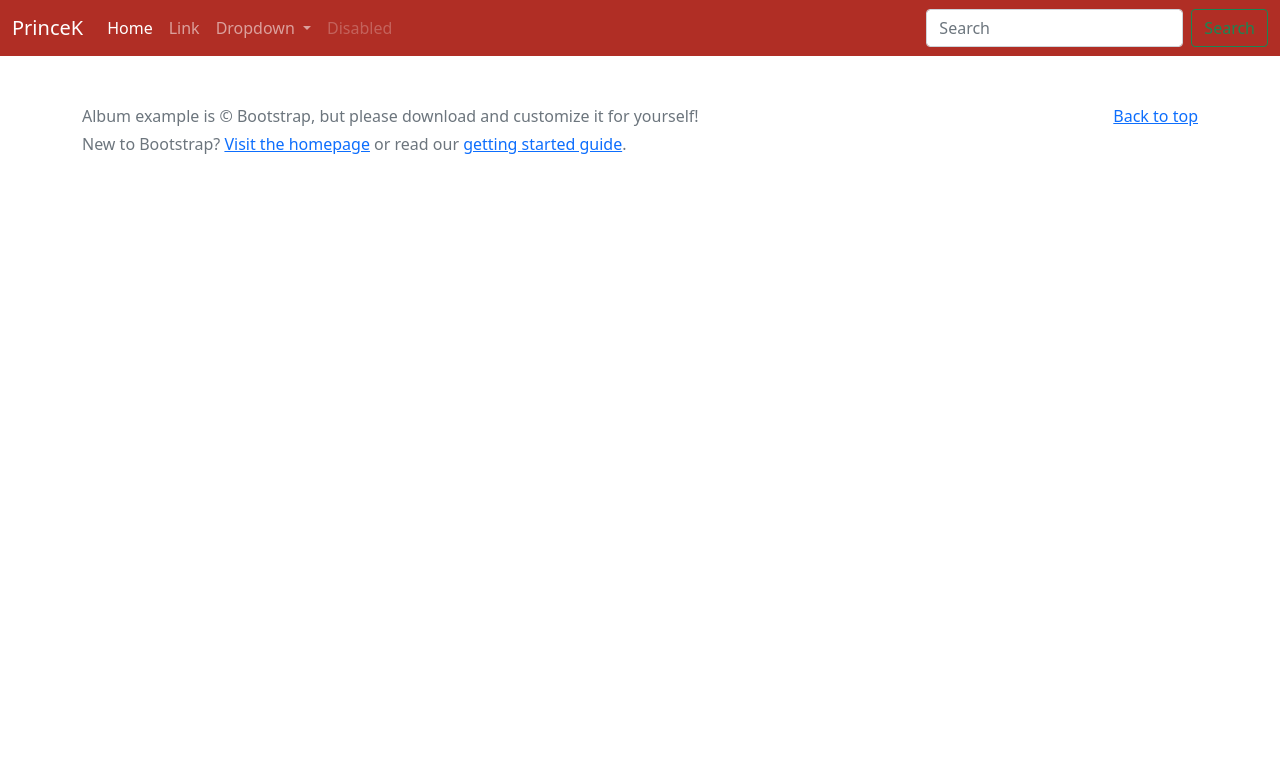
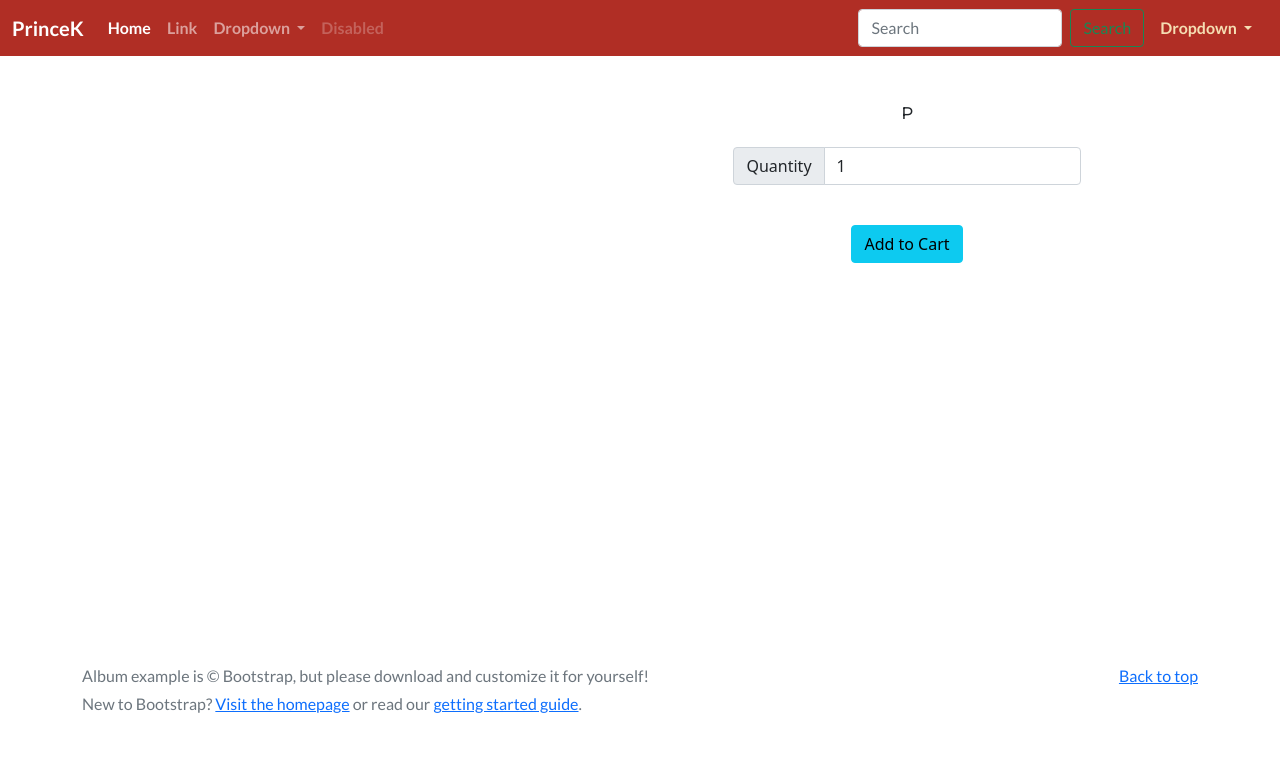
Before and after one commit to clarence89/E-Commerce, a PHP site: page /product.php?id=1 in a window 1280 px wide. Shown: the top 763 px of the page. Run offline with PHP 8.4, Linux system fonts and the light colour scheme; data that the repository does not hold is empty.

Commit message:
Finished Index.php ,category.php, and product.php

```diff
--- a/Template/footer.php
+++ b/Template/footer.php
@@ -1,4 +1,4 @@
-<footer class="text-muted py-5">
+<footer style="font-family: Lato; font-size:1em;" class="text-muted py-5">
 <div class="container">
   <p class="float-end mb-1">
     <a href="#">Back to top</a>
--- a/Template/navbar.php
+++ b/Template/navbar.php
@@ -8,8 +8,12 @@
     <link href="https://unpkg.com/tailwindcss@^2/dist/tailwind.min.css" rel="stylesheet">
 </head>
 <link rel="canonical" href="https://getbootstrap.com/docs/5.0/examples/album/">
+<link rel="preconnect" href="https://fonts.gstatic.com">
+<link href="https://fonts.googleapis.com/css2?family=Lato:ital,wght@0,100;0,300;0,400;0,700;1,100;1,300;1,400;1,700&family=Montserrat:ital,wght@0,300;1,300&display=swap" rel="stylesheet">
+<link href="https://fonts.googleapis.com/css2?family=Lato:ital,wght@1,700&family=Montserrat:ital,wght@0,300;1,300&display=swap" rel="stylesheet">
 <link href="https://cdn.jsdelivr.net/npm/bootstrap@5.0.0-beta1/dist/css/bootstrap.min.css" rel="stylesheet" integrity="sha384-giJF6kkoqNQ00vy+HMDP7azOuL0xtbfIcaT9wjKHr8RbDVddVHyTfAAsrekwKmP1" crossorigin="anonymous">
 <style>
+
     .bd-placeholder-img {
         font-size: 1.125rem;
         text-anchor: middle;
@@ -53,7 +57,7 @@
 <link href="carousel.css" rel="stylesheet">
 
 <body>
-    <nav class="navbar navbar-expand-lg navbar-dark" style="background-color: rgb(176, 46, 37);">
+    <nav class="navbar navbar-expand-lg navbar-dark" style="font-family: Lato; font-weight:600; background-color: rgb(176, 46, 37);">
         <div class="container-fluid">
             <a class="navbar-brand" href="#">PrinceK</a>
             <button class="navbar-toggler" type="button" data-bs-toggle="collapse" data-bs-target="#navbarSupportedContent" aria-controls="navbarSupportedContent" aria-expanded="false" aria-label="Toggle navigation">
@@ -88,7 +92,56 @@
                     <input class="form-control me-2" type="search" placeholder="Search" name="category" aria-label="Search">
                     <button class="btn btn-outline-success" type="submit">Search</button>
                 </form>
+                <div class="nav-item dropdown">
+                        <a style="color:wheat" class="nav-link dropdown-toggle" href="#" id="navbarDropdown" role="button" data-bs-toggle="dropdown" aria-expanded="false">
+                            Dropdown
+                        </a>
+                        <ul class="dropdown-menu" aria-labelledby="navbarDropdown">
+                            <li><a class="dropdown-item" data-bs-toggle="modal" data-bs-target="#exampleModal" href="#">Login</a></li>
+                            <li><a class="dropdown-item" href="#">Another action</a></li>
+                            <li>
+                                <hr class="dropdown-divider">
+                            </li>
+                            <li><a class="dropdown-item " href="#">Something else here</a></li>
+                        </ul>
+                    </div>
+
             </div>
         </div>
 
     </nav>
+
+
+<!-- Modal -->
+<div class="modal fade" id="exampleModal" tabindex="-1" aria-labelledby="exampleModalLabel" aria-hidden="true">
+  <div class="modal-dialog">
+    <div class="modal-content">
+      <div class="modal-header">
+        <h5 class="modal-title" id="exampleModalLabel">Modal title</h5>
+        <button type="button" class="btn-close" data-bs-dismiss="modal" aria-label="Close"></button>
+      </div>
+      <div class="modal-body">
+      <form>
+  <div class="mb-3">
+    <label for="exampleInputEmail1" class="form-label">Email address</label>
+    <input type="email" class="form-control" id="exampleInputEmail1" aria-describedby="emailHelp">
+    <div id="emailHelp" class="form-text">We'll never share your email with anyone else.</div>
+  </div>
+  <div class="mb-3">
+    <label for="exampleInputPassword1" class="form-label">Password</label>
+    <input type="password" class="form-control" id="exampleInputPassword1">
+  </div>
+  <div class="mb-3 form-check">
+    <input type="checkbox" class="form-check-input" id="exampleCheck1">
+    <label class="form-check-label" for="exampleCheck1">Check me out</label>
+  </div>
+  <button type="submit" class="btn btn-primary">Submit</button>
+</form>
+      </div>
+      <div class="modal-footer">
+        <button type="button" class="btn btn-secondary" data-bs-dismiss="modal">Close</button>
+        <button type="button" class="btn btn-primary">Save changes</button>
+      </div>
+    </div>
+  </div>
+</div>
--- a/carousel.css
+++ b/carousel.css
@@ -21,7 +21,7 @@
   bottom: 3rem;
   z-index: 10;
 }
-center{
+center {
   height: 32rem;
 }
 /* Declare heights because of positioning of img element */
@@ -34,7 +34,6 @@ center{
   left: 0;
   height: 32rem;
 }
-
 
 /* MARKETING CONTENT
 -------------------------------------------------- */
@@ -49,11 +48,10 @@ center{
 }
 /* rtl:begin:ignore */
 .marketing .col-lg-4 p {
-  margin-right: .75rem;
-  margin-left: .75rem;
+  margin-right: 0.75rem;
+  margin-left: 0.75rem;
 }
 /* rtl:end:ignore */
-
 
 /* Featurettes
 ------------------------- */
@@ -67,9 +65,8 @@ center{
   font-weight: 300;
   line-height: 1;
   /* rtl:remove */
-  letter-spacing: -.05rem;
+  letter-spacing: -0.05rem;
 }
-
 
 /* RESPONSIVE CSS
 -------------------------------------------------- */
--- a/product.php
+++ b/product.php
@@ -1,8 +1,45 @@
-<?php include "Template/navbar.php" ?>
+<?php
+include "Template/navbar.php";
+
+include "database.php";
+?>
 
 <main>
+    <div class="container mt-4 mb-4">
+        <div class="row">
+            <?php
+            $query = "SELECT * FROM `products` WHERE `id` = ?";
+            $stmt =   $conn->prepare($query);
+            $id = $_GET['id'];
+            $stmt->bind_param("i", $id);
+            $stmt->execute();
+            $result = $stmt->get_result();
+            $user = $result->fetch_object();
+            echo '
+            <div class="row">
+            <div class="col-sm-6"><img src="' . $user->prodimage . '"/></div>
+            <div class="col-sm-6  d-flex align-self-center justify-content-center  ">
+            <center>
+           <h1 class="m-4" style="font-family: Lato;color:rgb(176, 46, 37);"> ' . $user->prodname . '
+           </h1>
+           <h2  class="m-4" style="font-family: Montserrat; font-size:1em;" >' . $user->proddesc . '</h2>
+           <h3  class="m-4" style="font-family: Montserrat; font-size:1em;font-weight:700" >P' . $user->prodprice . '</h3>
+            <form method="POST" action="scripts.php">
+            <div class="m-auto input-group mb-3">
+            <span class="input-group-text" id="basic-addon2">Quantity</span>
+  <input type="text"  class=" form-control" aria-describedby="basic-addon2" value="1">
+</div>
+            </br>
+            <input class=" btn btn-info" type="submit" name="addcart" value="Add to Cart">
+            </form>
+            </center>
+            </div>
+            </div>
+            ';
 
-
+            ?>
+        </div>
+    </div>
 </main>
 
 <?php include "Template/footer.php" ?>
```
Also changed, not shown: assignment.php (+5 -4 lines), category.php (+11 -11 lines), index.php (+15 -19 lines), registration.php (added, +60 -0 lines), scripts.php (+22 -0 lines), .htaccess.
